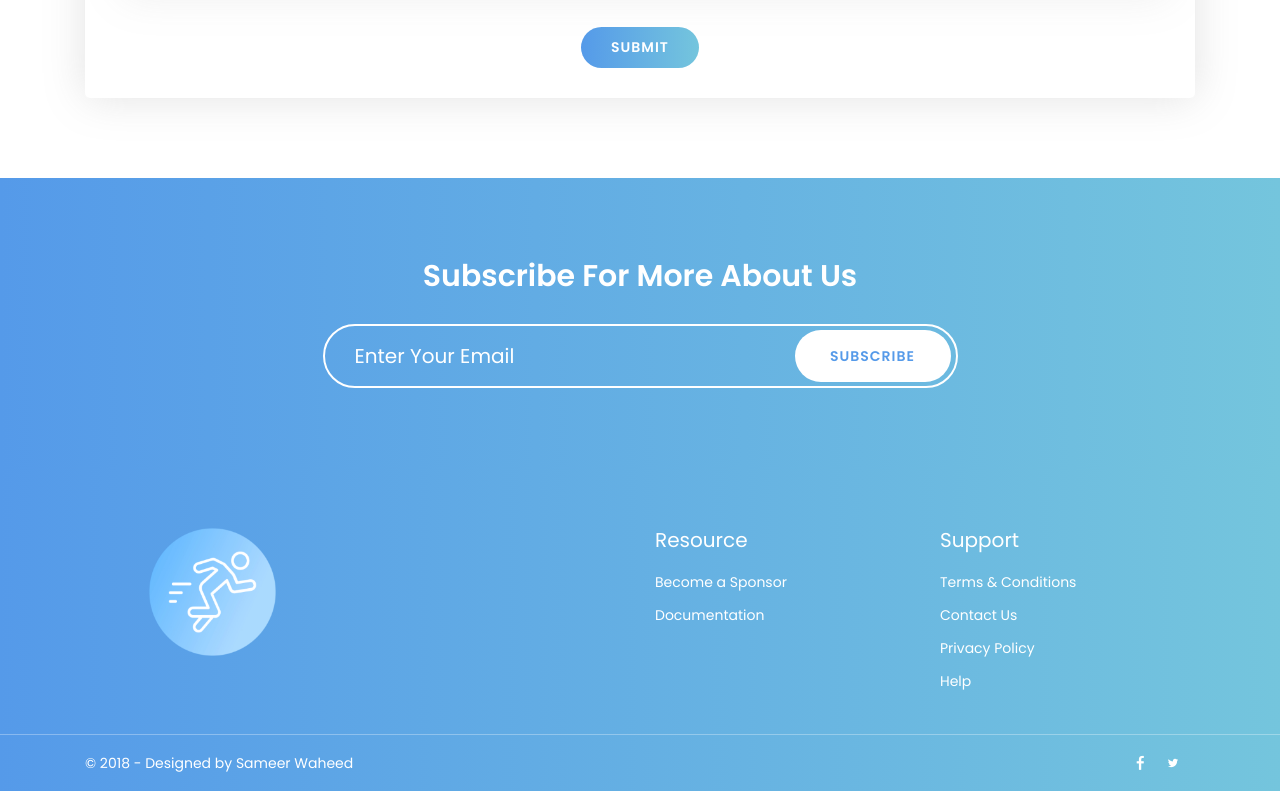
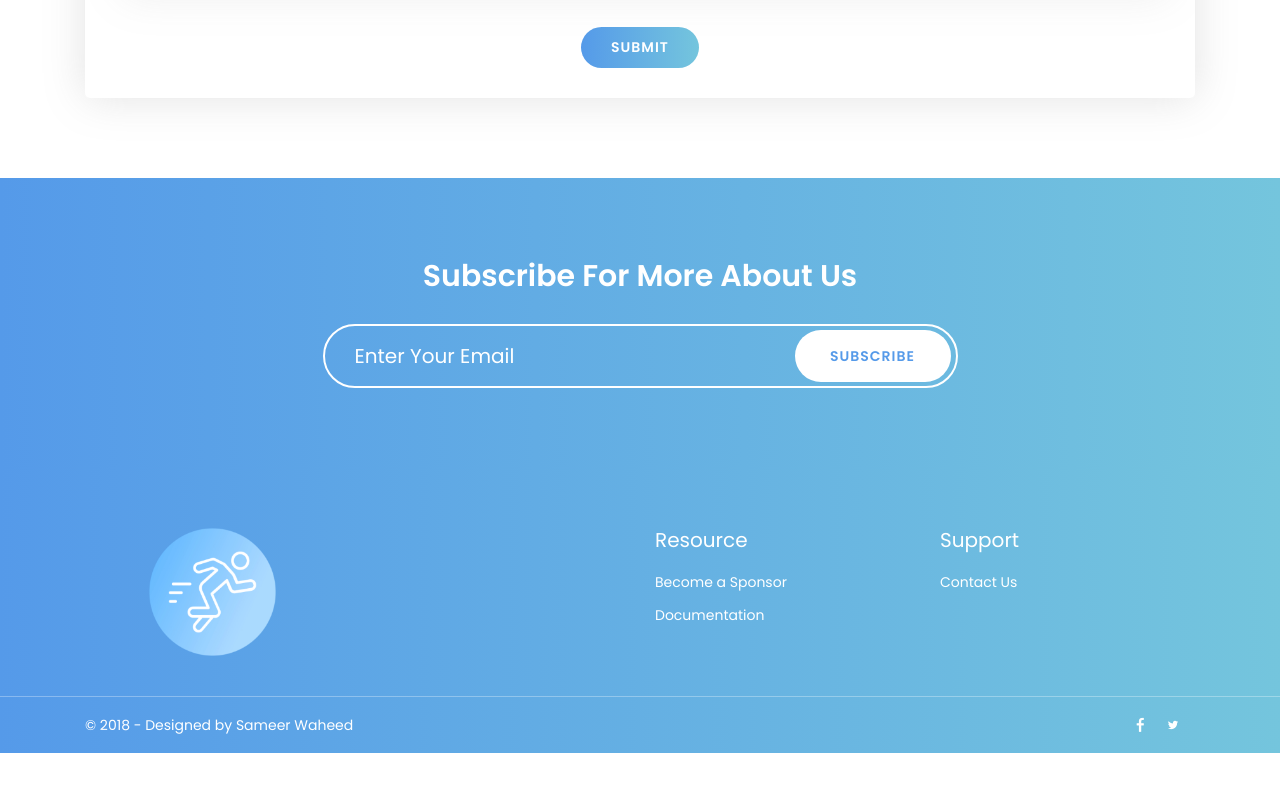
Before and after one commit to sxmple/letsgohamilton, a plain HTML site: page index.html in a window 1280 px wide. Shown: the part 4185-4976 px from the top of the page. After the commit the page ends 4938 px from the top, so only its background shows below. Drawn offline with Linux system fonts and the light colour scheme; files whose address does not match are found by name.

Commit message:
Update index.html

```diff
--- a/index.html
+++ b/index.html
@@ -376,7 +376,7 @@
             <div class="download-wrapper wow fadeInRight" data-wow-delay="0.2s">
               <div>
                 <div class="download-text">
-                  <h4>Download Eventbrite for a easier registration!</h4>
+                  <h4>Download Eventbrite for an easier registration!</h4>
 
                 <a href="https://play.google.com/store/apps/details?id=com.eventbrite.attendee&utm_source=eventbrite&utm_medium=attendeeapp&utm_campaign=app_landing" class="btn btn-common btn-effect"><i class="lni-android"></i> From PlayStore<br></a>
                 <a href="https://itunes.apple.com/us/app/eventbrite-local-events-fun-things-to-do-near-me/id487922291?mt=8&utm_source=eventbrite&utm_medium=attendeeapp&utm_campaign=app_landing" class="btn btn-apple"><i class="lni-apple"></i> From App Store<br></a>
@@ -523,10 +523,7 @@
               <div class="widget">
                 <h3 class="block-title">Support</h3>
                 <ul class="menu">
-                  <li><a href="#">Terms & Conditions</a></li>
                   <li><a href="#contact">Contact Us</a></li>
-                  <li><a href="#">Privacy Policy</a></li>
-                  <li><a href="#">Help</a></li>
                 </ul>
               </div>
             </div>
```
